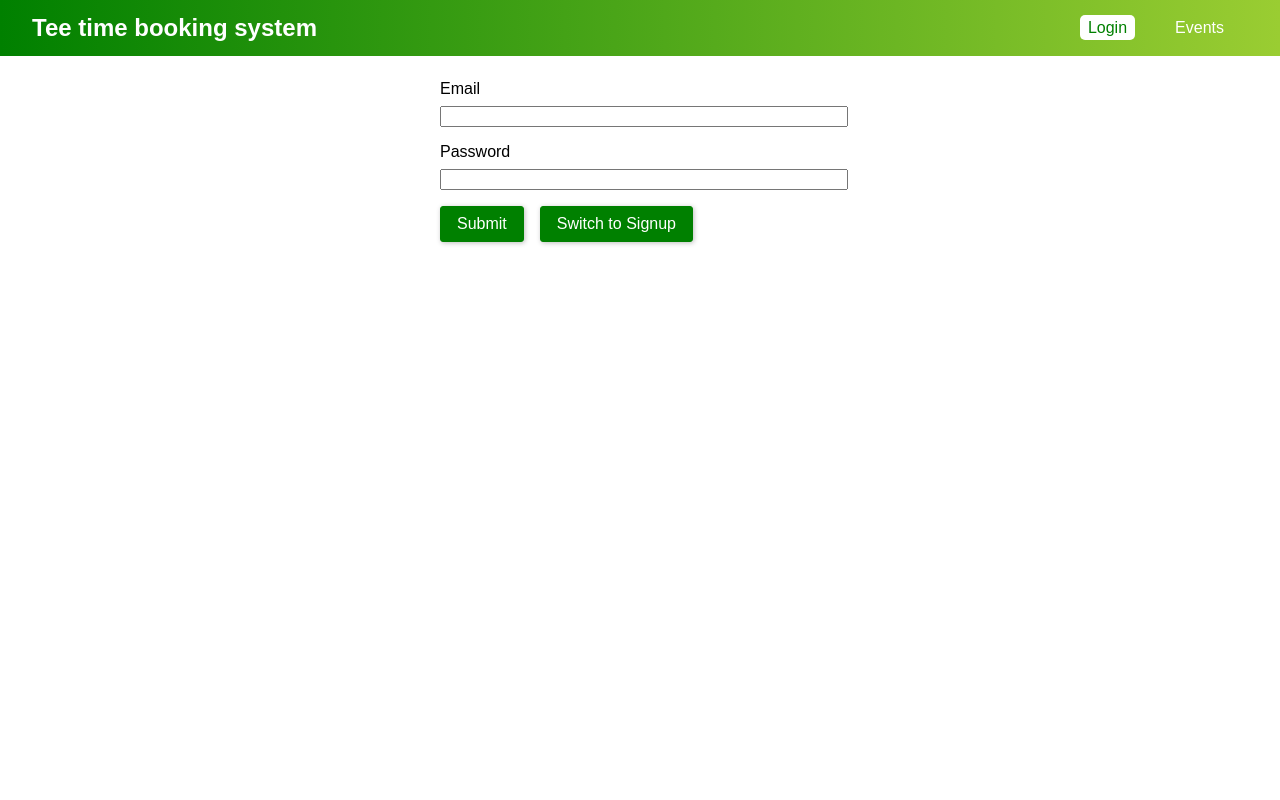
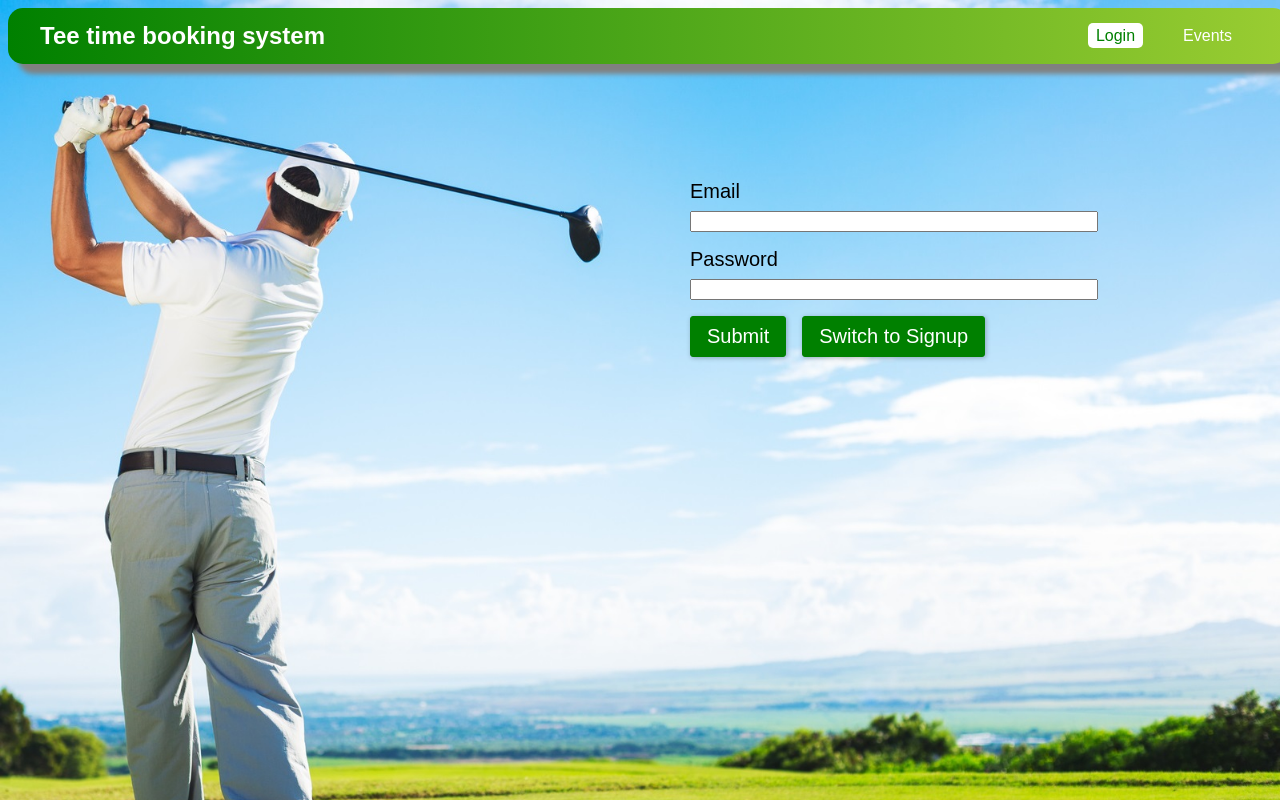
Before and after one commit to Tobzki/webdev-project, a React (Create React App) app in the folder frontend/: page /auth in a window 1280 px wide. Built offline with nearby package versions, Linux system fonts and the light colour scheme.

Commit message:
Added background image

```diff
--- a/frontend/src/components/Navigation/MainNavigation.css
+++ b/frontend/src/components/Navigation/MainNavigation.css
@@ -7,10 +7,15 @@
   background: green;
   background-image: linear-gradient(to right, green , #9ACD32);
   padding: 0 2rem;
+  margin-top: 0.5rem;
+  margin-left: 0.5rem;
+  margin-right: 0.5rem;
   display: flex;
   align-items: center;
   justify-content: space-between;
   box-sizing: border-box;
+  box-shadow: 10px 10px 5px grey;
+  border-radius: 15px;
 }
 
 .main-navigation_logo h1 {
--- a/frontend/src/index.css
+++ b/frontend/src/index.css
@@ -2,6 +2,9 @@ body {
   margin: 0;
   padding: 0;
   font-family: sans-serif;
+  background-image: url("golf16.jpg");
+  background-repeat: no-repeat;
+  background-size: 100%;
 
 }
 .form-control label,
--- a/frontend/src/pages/Auth.css
+++ b/frontend/src/pages/Auth.css
@@ -3,6 +3,10 @@
     width: 25rem;
     max-width: 80%;
     margin: 5rem auto;
+    position: absolute;
+    top: 100px;
+    right: 190px;
+    font-size: 20px;
 }
 
 .form-control label,
```
Also changed, not shown: frontend/src/golf16.jpg (added).
